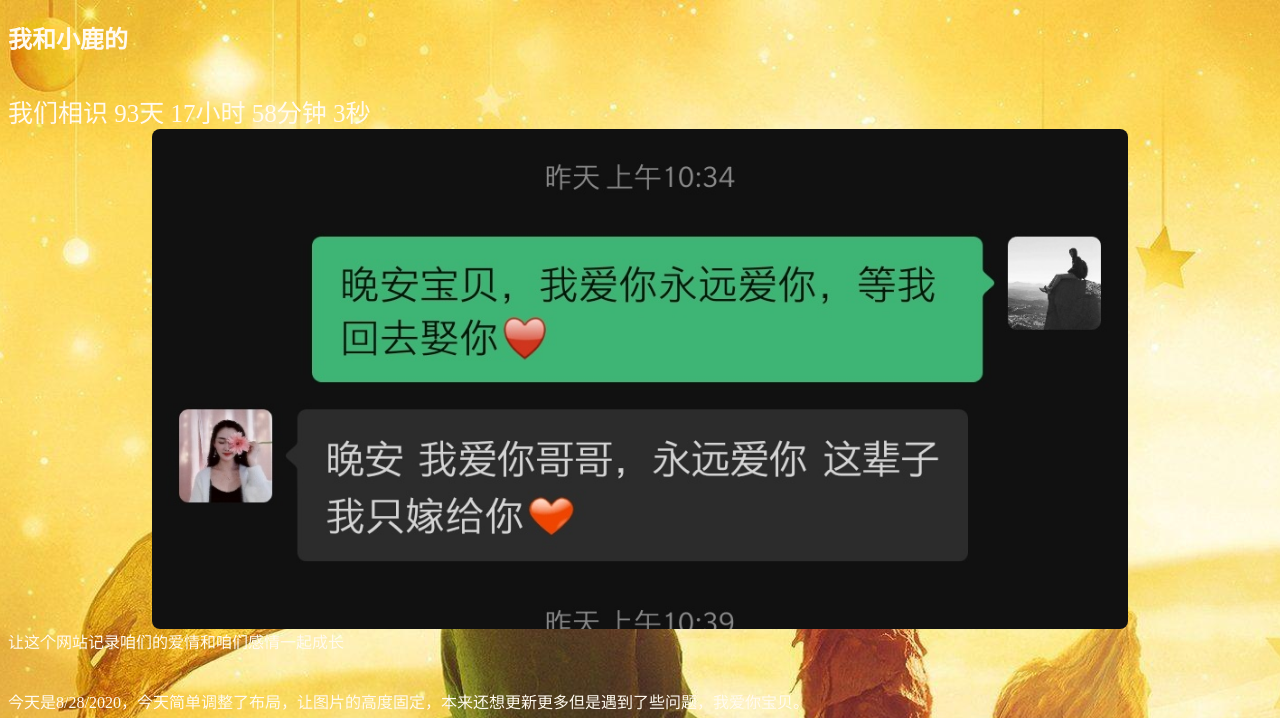
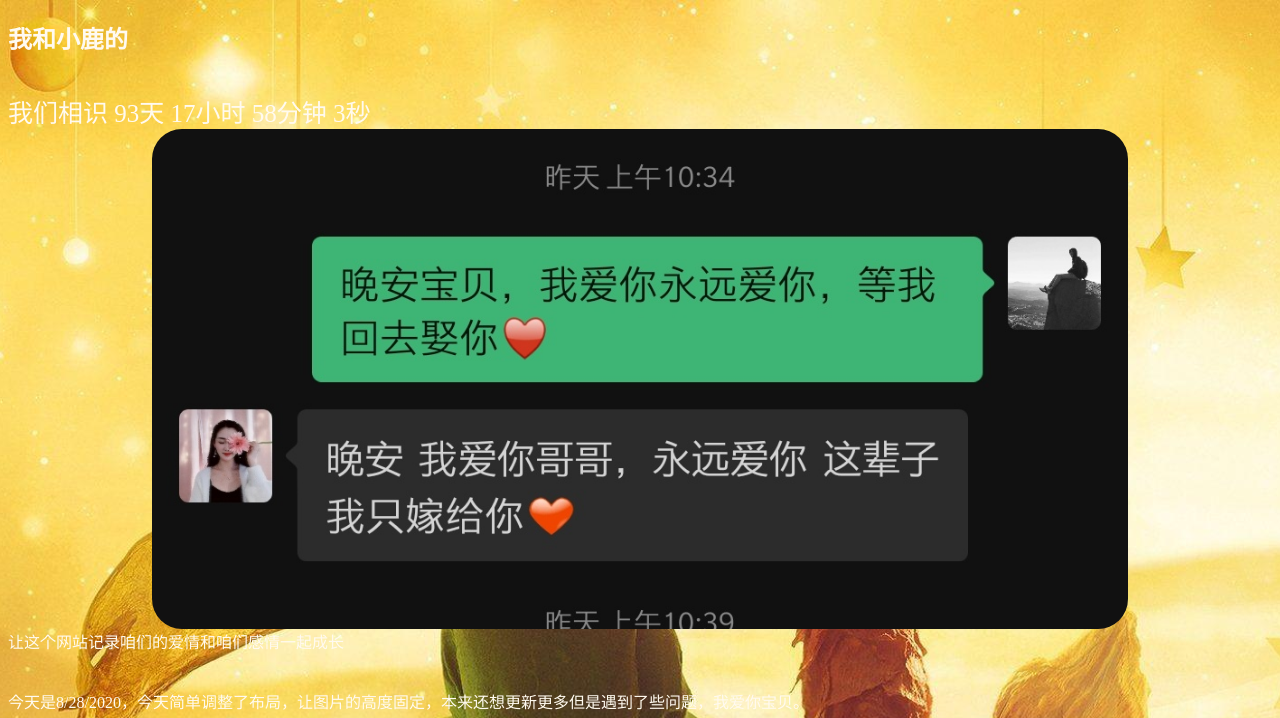
Before and after one commit to foxrock619/foxrock619.github.io, a PHP site: page / in a window 1280 px wide. Shown: the top 718 px of the page. Run offline with PHP 8.4, Linux system fonts and the light colour scheme.

```diff
--- a/css/style.css
+++ b/css/style.css
@@ -25,7 +25,7 @@ p {
 }
 
 .mySlides {
-    border-radius: 8px;
+    border-radius: 30px;
 
     height: 500px;
     margin-left: auto;
```
